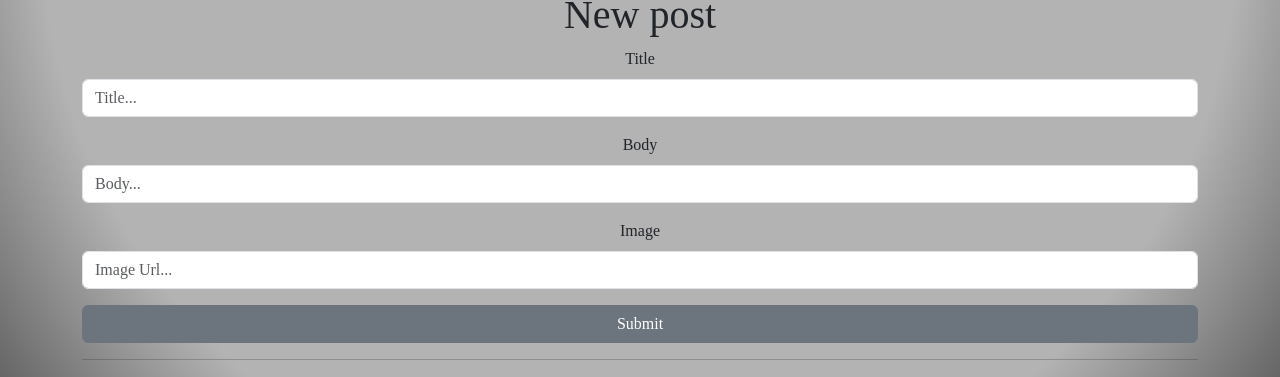
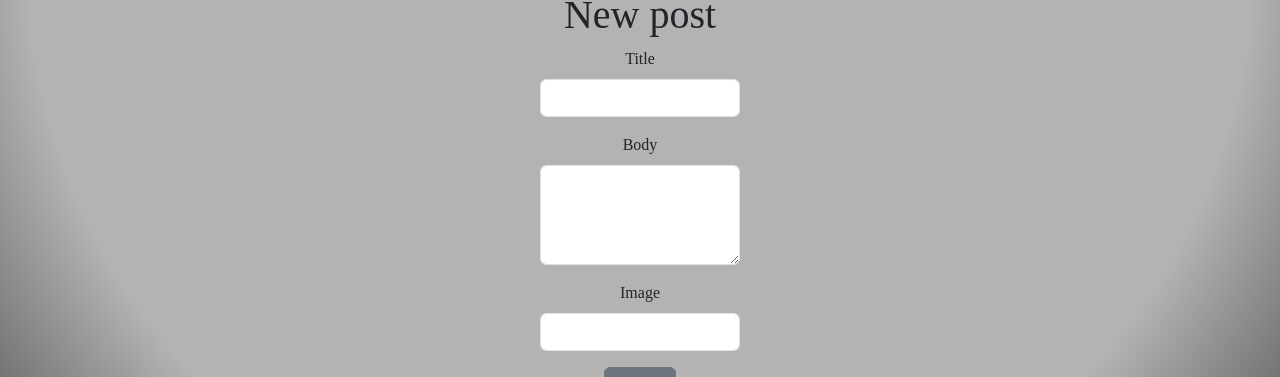
Before and after one commit to haydenshelley/blog-frontend, a React (Vite) app: page / in a window 1280 px wide. Shown: the part 569-946 px from the top of the page. Built offline with nearby package versions, Linux system fonts and the light colour scheme; no server answers.

Commit message:
add PostsNew js form

```diff
--- a/src/PostsNew.jsx
+++ b/src/PostsNew.jsx
@@ -1,27 +1,38 @@
+import axios from "axios";
+
+const handleSubmit = (event) => {
+  event.preventDefault();
+  const params = new FormData(event.target);
+  axios.post("http://localhost:3000/posts.json", params).then((response) => {
+    window.location.href = "/";
+  });
+};
+
 export function PostsNew() {
   return (
     <div id="posts-new">
       <h1>New post</h1>
+      <form onSubmit={handleSubmit}>
         <div className="mb-3">
           <label htmlFor="title" className="form-label">
             Title
           </label>
           <input
             type="text"
+            name="title"
             className="form-control"
             id="title-input"
-          placeholder="Title..."
           />
         </div>
         <div className="mb-3">
           <label htmlFor="body" className="form-label">
             Body
           </label>
-        <input
+          <textarea
             type="text"
+            name="body"
             className="form-control"
             id="body-input"
-          placeholder="Body..."
           />
         </div>
         <div className="mb-3">
@@ -30,14 +41,15 @@ export function PostsNew() {
           </label>
           <input
             type="text"
+            name="image"
             className="form-control"
             id="image-input"
-          placeholder="Image Url..."
           />
         </div>
         <button type="submit" className="btn btn-secondary">
           Submit
         </button>
+      </form>
       <hr />
     </div>
   );
--- a/src/index.css
+++ b/src/index.css
@@ -52,3 +52,13 @@ body {
   flex-direction: column;
   text-align: center;
 }
+
+.form-control {
+  max-width: 200px;
+  margin-left: auto;
+  margin-right: auto;
+}
+
+#body-input {
+  height: 100px;
+}
```
Lines whose indentation alone changed are shown as unchanged.
